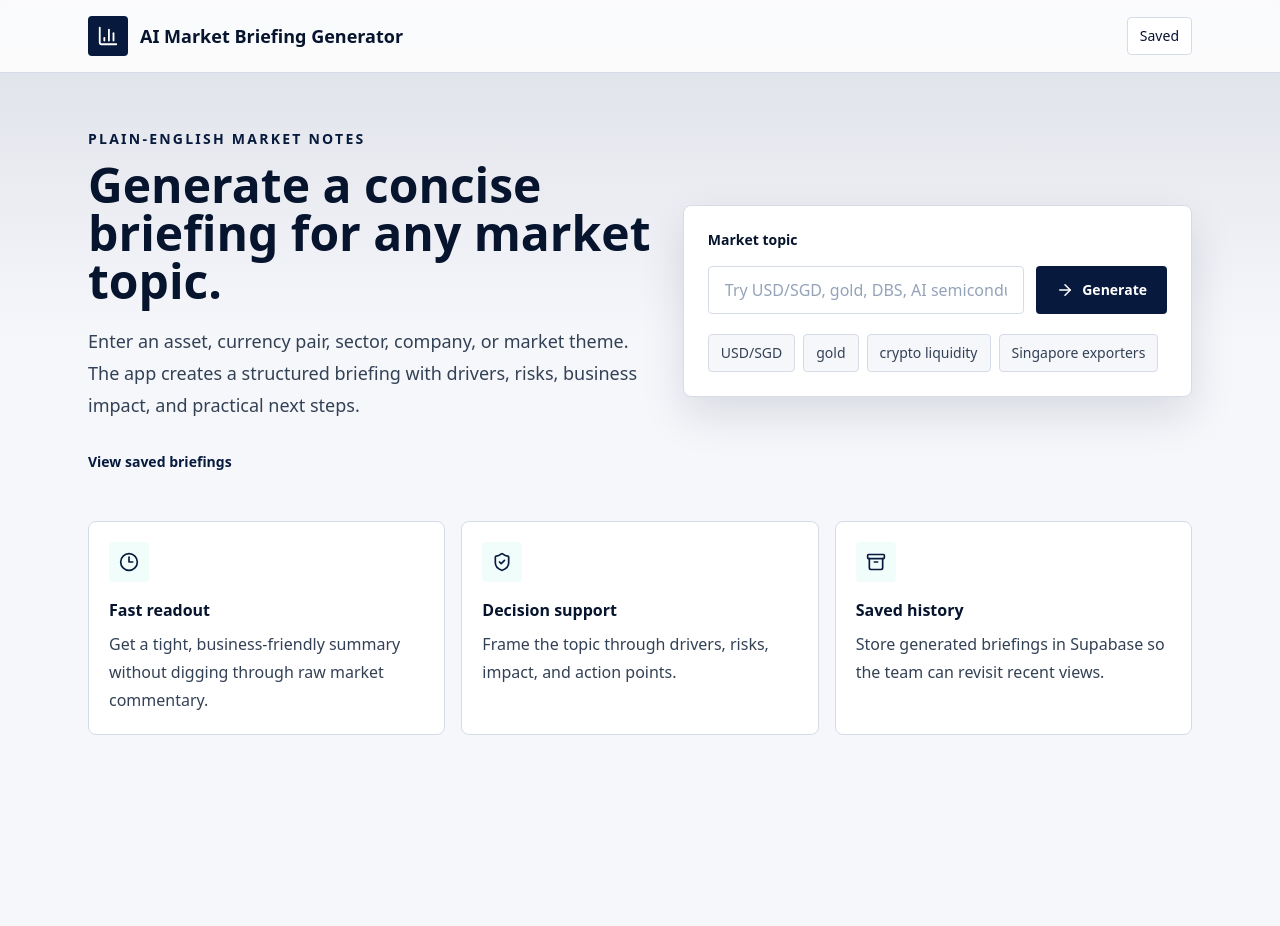
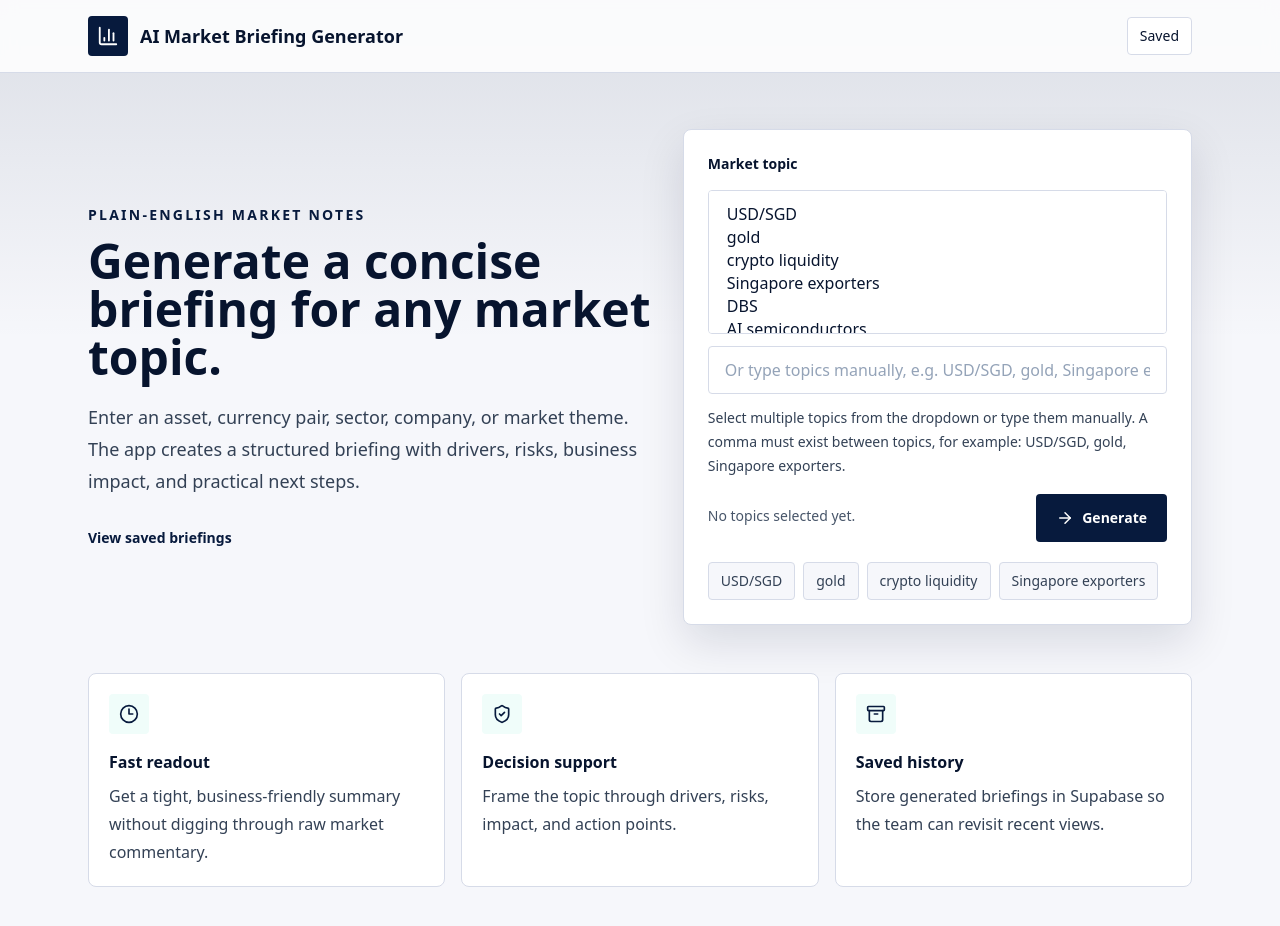
Before and after one commit to Ash8226/ai-market-briefing-generator, a Next.js app: page / in a window 1280 px wide. Shown: the top 926 px of the page. Before the commit the page ends 800 px from the top, so only its background shows below. Built offline with nearby package versions, Linux system fonts and the light colour scheme.

Commit message:
Update branding and multi-topic input

```diff
--- a/src/components/BriefingForm.tsx
+++ b/src/components/BriefingForm.tsx
@@ -4,20 +4,41 @@ import { FormEvent, useState } from "react";
 import { useRouter } from "next/navigation";
 import { ArrowRight, Loader2 } from "lucide-react";
 
-const exampleTopics = ["USD/SGD", "gold", "crypto liquidity", "Singapore exporters"];
+const topicOptions = [
+  "USD/SGD",
+  "gold",
+  "crypto liquidity",
+  "Singapore exporters",
+  "DBS",
+  "AI semiconductors",
+  "oil prices",
+  "China demand",
+  "ASEAN equities",
+  "US rates"
+];
 
 export function BriefingForm() {
   const router = useRouter();
   const [topic, setTopic] = useState("");
+  const [selectedTopics, setSelectedTopics] = useState<string[]>([]);
   const [isLoading, setIsLoading] = useState(false);
   const [error, setError] = useState<string | null>(null);
 
+  function buildTopicQuery() {
+    const manualTopics = topic
+      .split(",")
+      .map((item) => item.trim())
+      .filter(Boolean);
+
+    return Array.from(new Set([...selectedTopics, ...manualTopics])).join(", ");
+  }
+
   async function onSubmit(event: FormEvent<HTMLFormElement>) {
     event.preventDefault();
-    const cleanTopic = topic.trim();
+    const cleanTopic = buildTopicQuery();
 
     if (!cleanTopic) {
-      setError("Enter an asset, company, currency pair, sector, or market theme.");
+      setError("Select one or more topics or type topics manually. Use a comma between topics.");
       return;
     }
 
@@ -27,7 +48,9 @@ export function BriefingForm() {
     try {
       const response = await fetch("/api/briefings", {
         method: "POST",
-        headers: { "Content-Type": "application/json" },
+        headers: {
+          "Content-Type": "application/json"
+        },
         body: JSON.stringify({ topic: cleanTopic })
       });
 
@@ -46,10 +69,49 @@ export function BriefingForm() {
   return (
     <div className="rounded-lg border border-line bg-white p-4 shadow-soft sm:p-6">
       <form onSubmit={onSubmit} className="space-y-4">
-        <label htmlFor="topic" className="block text-sm font-semibold text-ink">Market topic</label>
-        <div className="flex flex-col gap-3 sm:flex-row">
-          <input id="topic" value={topic} onChange={(event) => setTopic(event.target.value)} placeholder="Try USD/SGD, gold, DBS, AI semiconductors..." className="min-h-12 flex-1 rounded border border-line bg-white px-4 text-base outline-none transition placeholder:text-slate-400 focus:border-pine focus:ring-4 focus:ring-pine/10" />
-          <button type="submit" disabled={isLoading} className="inline-flex min-h-12 items-center justify-center gap-2 rounded bg-pine px-5 text-sm font-semibold text-white transition hover:bg-teal-800 disabled:cursor-not-allowed disabled:opacity-70">
+        <label htmlFor="topic-select" className="block text-sm font-semibold text-ink">
+          Market topic
+        </label>
+
+        <div className="grid gap-3">
+          <select
+            id="topic-select"
+            multiple
+            value={selectedTopics}
+            onChange={(event) => {
+              const values = Array.from(event.currentTarget.selectedOptions, (option) => option.value);
+              setSelectedTopics(values);
+            }}
+            className="min-h-36 rounded border border-line bg-white px-4 py-3 text-base text-ink outline-none transition focus:border-gold focus:ring-4 focus:ring-gold/20"
+          >
+            {topicOptions.map((option) => (
+              <option key={option} value={option}>
+                {option}
+              </option>
+            ))}
+          </select>
+
+          <input
+            id="topic-manual"
+            value={topic}
+            onChange={(event) => setTopic(event.target.value)}
+            placeholder="Or type topics manually, e.g. USD/SGD, gold, Singapore exporters"
+            className="min-h-12 rounded border border-line bg-white px-4 text-base outline-none transition placeholder:text-slate-400 focus:border-gold focus:ring-4 focus:ring-gold/20"
+          />
+          <p className="text-sm font-medium leading-6 text-slate-700">
+            Select multiple topics from the dropdown or type them manually. A comma must exist between topics, for example: USD/SGD, gold, Singapore exporters.
+          </p>
+        </div>
+
+        <div className="flex flex-col gap-3 sm:flex-row sm:items-center sm:justify-between">
+          <p className="min-h-6 text-sm text-slate-600">
+            {buildTopicQuery() ? `Briefing topics: ${buildTopicQuery()}` : "No topics selected yet."}
+          </p>
+          <button
+            type="submit"
+            disabled={isLoading}
+            className="inline-flex min-h-12 items-center justify-center gap-2 rounded bg-navy px-5 text-sm font-semibold text-white transition hover:bg-royal disabled:cursor-not-allowed disabled:opacity-70"
+          >
             {isLoading ? <Loader2 aria-hidden="true" className="animate-spin" size={18} /> : <ArrowRight aria-hidden="true" size={18} />}
             Generate
           </button>
@@ -58,8 +120,15 @@ export function BriefingForm() {
       </form>
 
       <div className="mt-5 flex flex-wrap gap-2">
-        {exampleTopics.map((example) => (
-          <button key={example} type="button" onClick={() => setTopic(example)} className="rounded border border-line bg-mist px-3 py-2 text-sm font-medium text-slate-700 transition hover:border-pine hover:text-pine">
+        {topicOptions.slice(0, 4).map((example) => (
+          <button
+            key={example}
+            type="button"
+            onClick={() => {
+              setSelectedTopics((current) => (current.includes(example) ? current : [...current, example]));
+            }}
+            className="rounded border border-line bg-mist px-3 py-2 text-sm font-medium text-slate-700 transition hover:border-gold hover:text-navy"
+          >
             {example}
           </button>
         ))}
```
